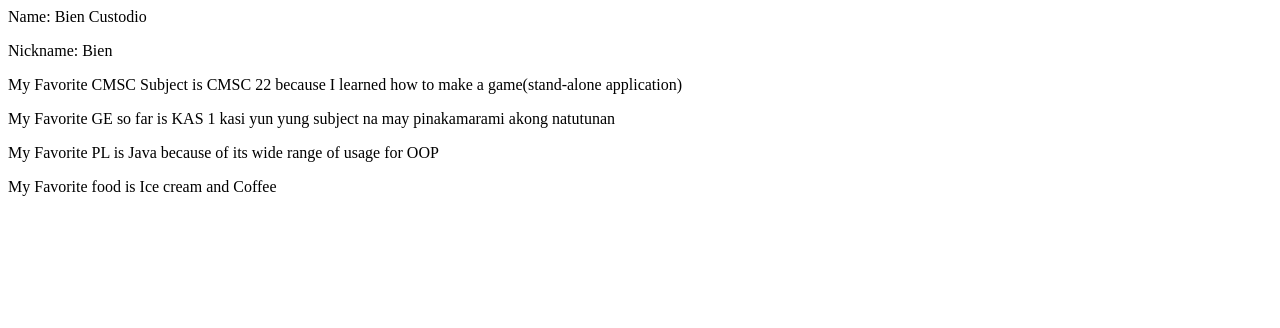
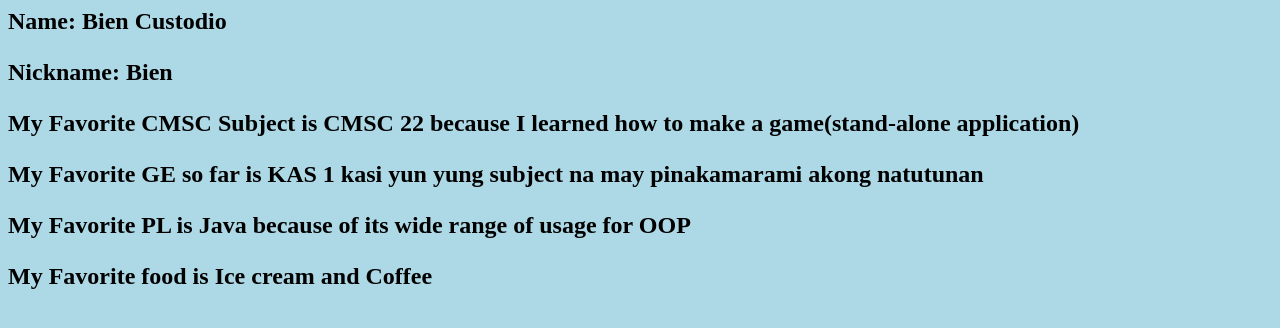
Before and after one commit to bbcustodio2/cmsc100exer1, a plain HTML site: page index.html in a window 1280 px wide. Drawn offline with Linux system fonts and the light colour scheme.

Commit message:
added CSS to index.html

```diff
--- a/index.html
+++ b/index.html
@@ -1,5 +1,7 @@
 <html>
-
+<head>
+  <link rel="stylesheet" href="styles.css">
+</head>
 <body>
 <p>Name: Bien Custodio</p>
 <p>Nickname: Bien</p>
--- /dev/null
+++ b/styles.css
@@ -0,0 +1,9 @@
+ body {
+  background-color: lightblue;
+}
+
+p {
+	font-family: "Times New Roman", Times, serif;
+	font-size: 24px;
+	font-weight: bold;
+}
```
